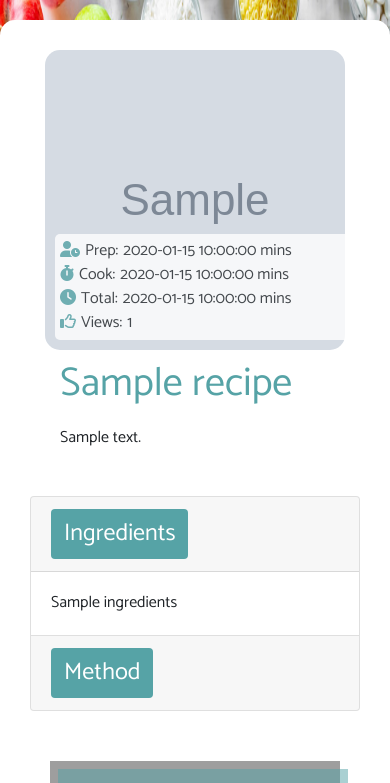
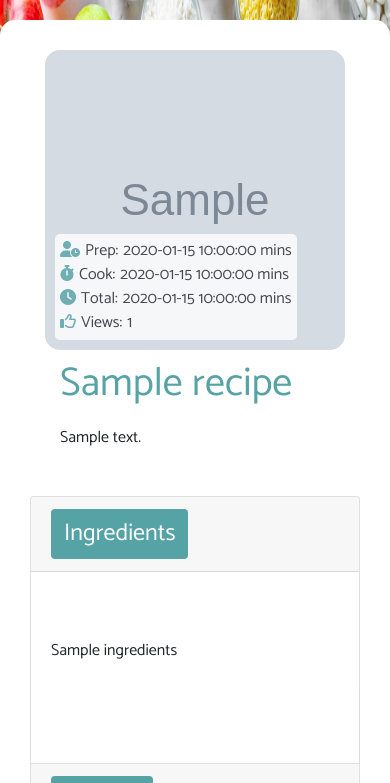
Before and after one commit to Joojoobee87/Whats4T, a Flask app: template templates/showrecipe.html in a window 390 px wide. Shown: the part 80-863 px from the top of the page. Run offline with Flask 2, Linux system fonts and the light colour scheme; the template is opened without the code that fills it: most values are stand-ins (such as "Sample title", 1, 10 or a date in 2020); grey boxes marked "Sample" are stand-in pictures; some libraries are stand-ins or nearby versions; some web fonts are replaced; grey boxes are pictures that could not be loaded.

Commit message:
added show-recipe-image class for responsive image styling

```diff
--- a/templates/showrecipe.html
+++ b/templates/showrecipe.html
@@ -6,8 +6,8 @@
 
     <div class="row show-recipe justify-content-md-center">
         <div class="col-md-5 col-lg-5 show-recipe-image">
-            <img class="recipe-image" src="{{ recipes.image }}" alt="recipe image">
-                <div class="icon-box-inset col-md-4 col-lg-4">
+            <img class="recipe-image show-recipe-image" src="{{ recipes.image }}" alt="recipe image">
+                <div class="icon-box-inset col-xs-12">
                     <div class="show-recipe-icon">
                         <i class="inset-icons fas fa-user-clock"></i><span class="icon-label">Prep:</span><span class="icon-content">{{ recipes.prep_time }} mins</span>
                     </div>
@@ -37,11 +37,10 @@
                 </button>
             </h2>
             </div>
-
             <div id="collapseOne" class="collapse show" aria-labelledby="headingOne" data-parent="#accordionExample">
-            <div class="card-body">
-                {{ recipes.ingredients }}
-            </div>
+                <div class="card-body ingredients">
+                    <p class="recipe-ingredients">{{ recipes.ingredients }}<p>
+                </div>
             </div>
         </div>
         <div class="card">
```
